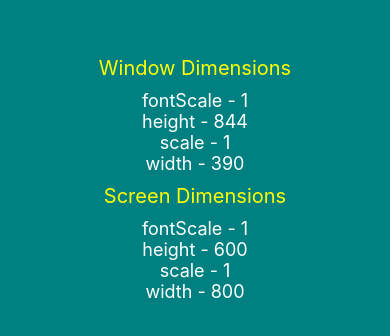
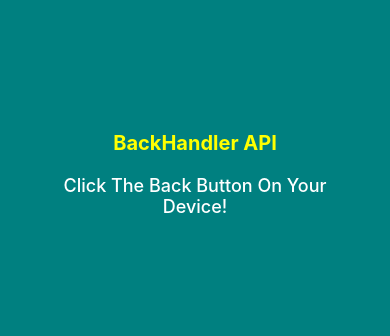
Before and after one commit to muazimmaqbool/React-Native-Tutorials, a React Native app: screen / in a window 390 px wide. Shown: the part 248-584 px from the top of the page. Built offline with nearby package versions, Linux system fonts and the light colour scheme.

Commit message:
backbutton handler added

```diff
--- a/App.js
+++ b/App.js
@@ -57,6 +57,7 @@ import B_respUsingFlex from "./Responsive design/B_respUsingFlex";
 import I_UseWindowDimensions from "./Components/I_UseWindowDimensions";
 import J_Vibration from "./Components/J_Vibration";
 import K_Dimensions from "./Components/K_Dimensions";
+import L_BackHandler from "./Components/L_BackHandler";
 
 
 const myImage = require("./assets/pic.jpg");
@@ -91,7 +92,8 @@ const App = () => {
         {/* <H_RefereshControl/> */}
         {/* <I_UseWindowDimensions/> */}
         {/* <J_Vibration/> */}
-        <K_Dimensions/>
+        {/* <K_Dimensions/> */}
+        <L_BackHandler/>
 
       {/*closing view of core components and custom components */}
       </View>
--- /dev/null
+++ b/Components/L_BackHandler.jsx
@@ -0,0 +1,65 @@
+import { StyleSheet, Text, View ,BackHandler,Alert} from 'react-native'
+import React, { useEffect } from 'react'
+
+/*
+-> The Backhandler API detects hardware button presses for back navigation, lets you register event listeners for the system's back action,
+ and lets you control how your application responds. It is Android-only.
+*/
+
+const L_BackHandler = () => {
+
+    useEffect(() => {
+        const backAction = () => {
+          Alert.alert('Hold on!', 'Are you sure you want to go back?', [
+            {
+              text: 'Cancel',
+              onPress: () => null,
+              style: 'cancel',
+            },
+            {text: 'YES', onPress: () => BackHandler.exitApp()},
+
+          ]);
+          return true;
+        };
+
+        const backHandler = BackHandler.addEventListener(
+          'hardwareBackPress',
+          backAction,
+        );
+
+        return () => backHandler.remove();
+      }, []);
+
+      /*
+      ->BackHandler.addEventListener creates an event listener & returns a NativeEventSubscription object which should be cleared using
+      NativeEventSubscription.remove method.
+       */
+  return (
+    <View style={styles.container}>
+      <Text style={styles.title}>BackHandler API</Text>
+      <Text style={styles.text}>Click The Back Button On Your Device!</Text>
+    </View>
+  )
+}
+
+export default L_BackHandler
+
+const styles = StyleSheet.create({
+    container: {
+        flex: 1,
+        alignItems: 'center',
+        justifyContent: 'center',
+        gap:20
+      },
+      title:{
+        fontSize: 20,
+        fontWeight: '700',
+        color:"yellow"
+      },
+      text: {
+        fontSize: 18,
+        fontWeight: '500',
+        color:"white",
+        textAlign:"center"
+      },
+})
```
